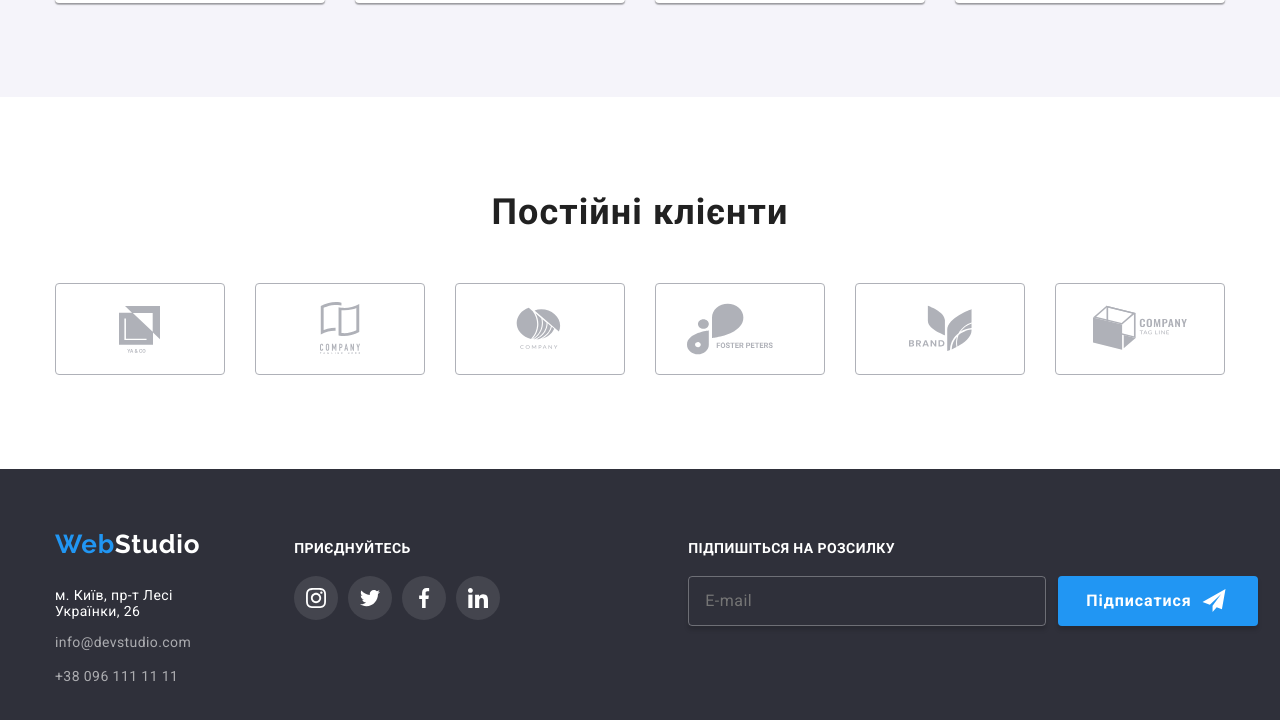
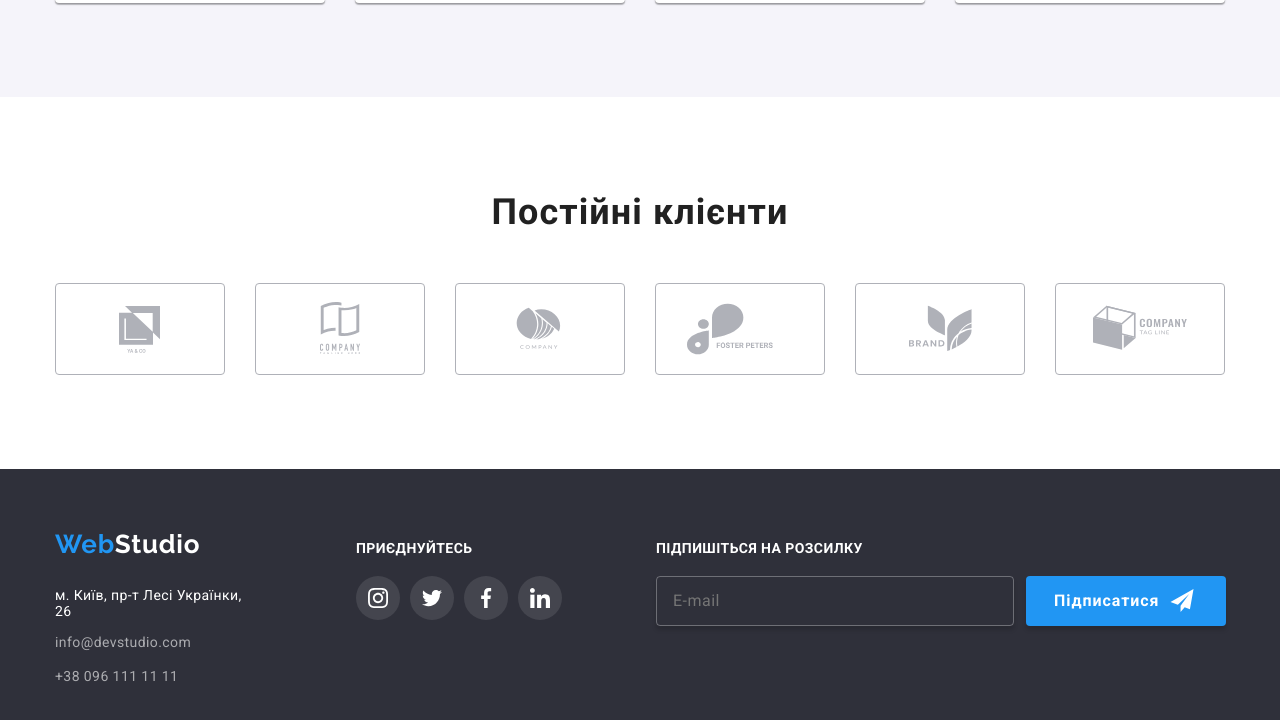
Before and after one commit to tr1pplexgod/tr1pplexgod-Kikets-Denys-IPZ-3, a plain HTML site: page index.html in a window 1280 px wide. Shown: the part 2210-2930 px from the top of the page. Drawn offline with Linux system fonts and the light colour scheme.

Commit message:
bug fixed

```diff
--- a/css/styles.css
+++ b/css/styles.css
@@ -514,6 +514,7 @@ button:focus {
     margin-bottom: 12px;
 }
 .address {
+    width: 207px;
     color: var(--white);
     line-height: 115%;
     letter-spacing: 0.03em;
@@ -846,7 +847,6 @@ button:focus {
 
 .subscribe {
     flex-grow: 1;
-    padding-left: 94px;
 }
 
 .subscribe-form {
```
